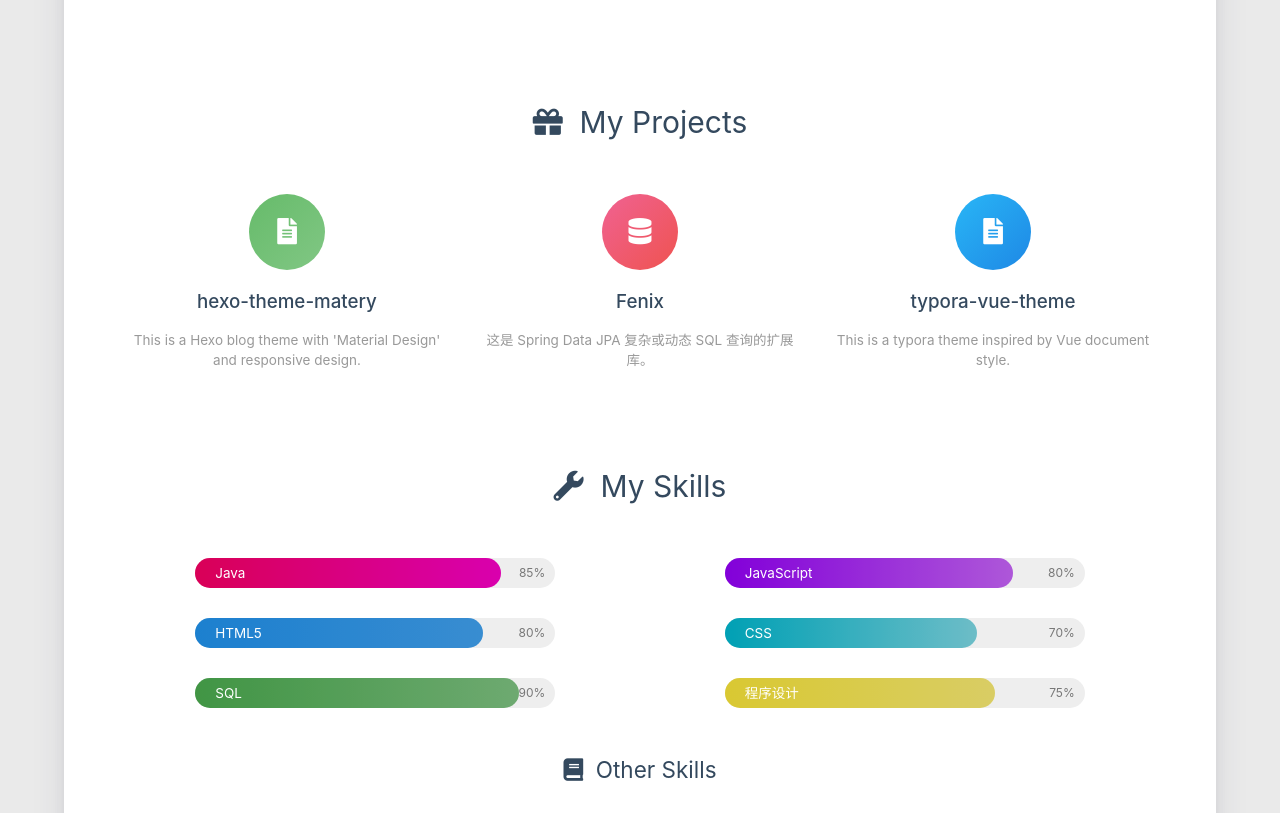
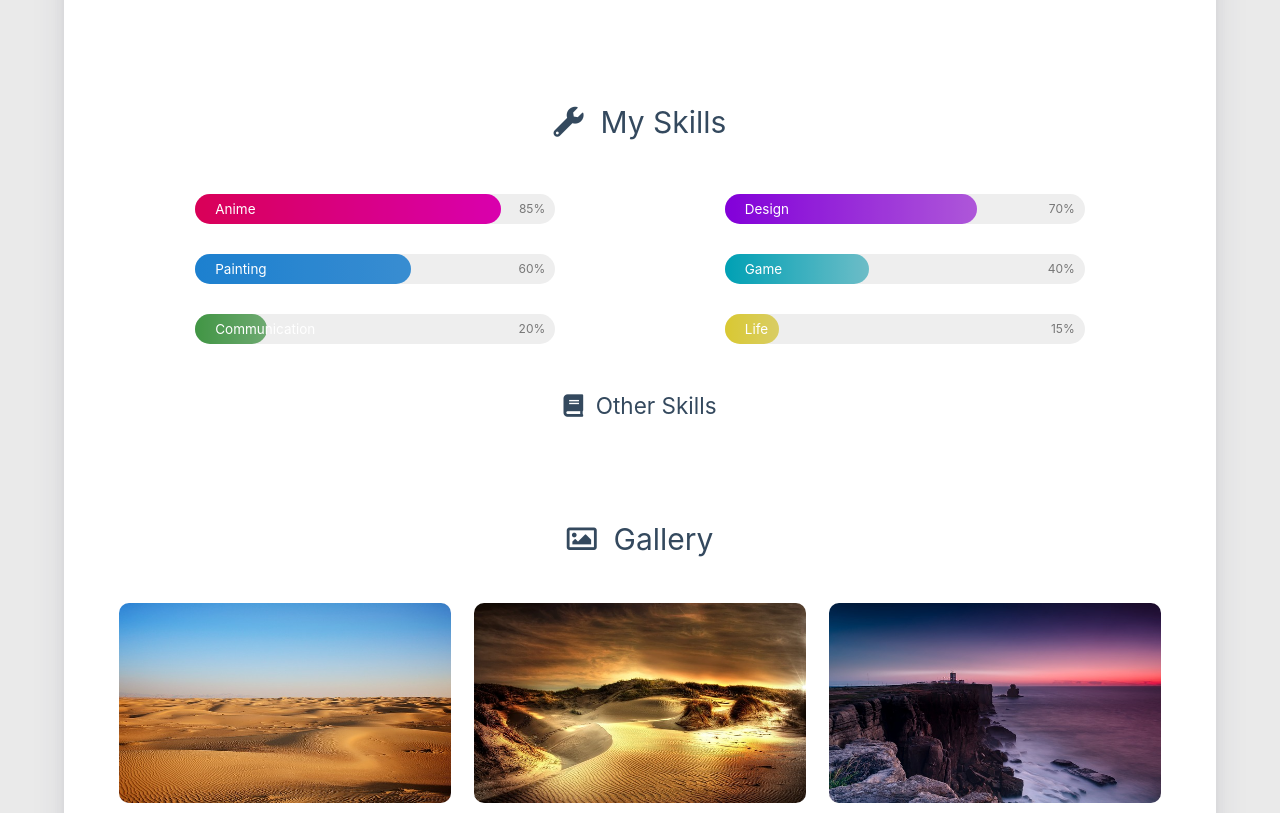
Before and after one commit to WakabaYu/WakabaYu.github.io, a plain HTML site: page about/index.html in a window 1280 px wide. Shown: the part 1301-2114 px from the top of the page. Drawn offline with nearby package versions, Linux system fonts and the light colour scheme; some packages are replaced by stand-ins of ours; no server answers; a script that the page names is missing.

Commit message:
Site updated: 2021-09-26 02:46:54

```diff
--- a/about/index.html
+++ b/about/index.html
@@ -645,58 +645,6 @@
 
 
 
-<div class="my-projects">
-    <div class="title center-align" data-aos="zoom-in-up">
-        <i class="fas fa-gift"></i>&nbsp;&nbsp;My Projects
-    </div>
-    <div class="row">
-
-
-        <div class="col s12 m6 l4" data-aos="fade-up">
-            <div class="info center-align">
-                <a href="http://github.com/blinkfox/hexo-theme-matery" class="icon"
-                   style="background: linear-gradient(to bottom right, #66BB6A 0%, #81C784 100%)" target="_blank">
-                    <i class="fas fa-file-alt"></i>
-                </a>
-                <div class="info-title">
-                    <a href="http://github.com/blinkfox/hexo-theme-matery" target="_blank">hexo-theme-matery</a>
-                </div>
-                <div class="info-desc">This is a Hexo blog theme with &#39;Material Design&#39; and responsive design.</div>
-            </div>
-        </div>
-
-        <div class="col s12 m6 l4" data-aos="fade-up">
-            <div class="info center-align">
-                <a href="https://github.com/blinkfox/fenix" class="icon"
-                   style="background: linear-gradient(to bottom right, #F06292 0%, #EF5350 100%)" target="_blank">
-                    <i class="fas fa-database"></i>
-                </a>
-                <div class="info-title">
-                    <a href="https://github.com/blinkfox/fenix" target="_blank">Fenix</a>
-                </div>
-                <div class="info-desc">这是 Spring Data JPA 复杂或动态 SQL 查询的扩展库。</div>
-            </div>
-        </div>
-
-        <div class="col s12 m6 l4" data-aos="fade-up">
-            <div class="info center-align">
-                <a href="https://github.com/blinkfox/typora-vue-theme" class="icon"
-                   style="background: linear-gradient(to bottom right, #29B6F6 0%, #1E88E5 100%)" target="_blank">
-                    <i class="fas fa-file-alt"></i>
-                </a>
-                <div class="info-title">
-                    <a href="https://github.com/blinkfox/typora-vue-theme" target="_blank">typora-vue-theme</a>
-                </div>
-                <div class="info-desc">This is a typora theme inspired by Vue document style.</div>
-            </div>
-        </div>
-
-
-    </div>
-</div>
-
-
-
 
 
 <div class="my-skills">
@@ -711,7 +659,7 @@
             <div class="skillbar">
                 <div class="skillbar-title"
                      style="background: linear-gradient(to right, #FF0066 0%, #FF00CC 100%); width: 85%">
-                    <span>Java</span>
+                    <span>Anime</span>
                 </div>
                 <div class="skill-bar-percent">85%</div>
             </div>
@@ -721,30 +669,8 @@
         <div class="col s12 m6 l6" data-aos="fade-up">
             <div class="skillbar">
                 <div class="skillbar-title"
-                     style="background: linear-gradient(to right, #9900FF 0%, #CC66FF 100%); width: 80%">
-                    <span>JavaScript</span>
-                </div>
-                <div class="skill-bar-percent">80%</div>
-            </div>
-        </div>
-
-
-        <div class="col s12 m6 l6" data-aos="fade-up">
-            <div class="skillbar">
-                <div class="skillbar-title"
-                     style="background: linear-gradient(to right, #2196F3 0%, #42A5F5 100%); width: 80%">
-                    <span>HTML5</span>
-                </div>
-                <div class="skill-bar-percent">80%</div>
-            </div>
-        </div>
-
-
-        <div class="col s12 m6 l6" data-aos="fade-up">
-            <div class="skillbar">
-                <div class="skillbar-title"
-                     style="background: linear-gradient(to right, #00BCD4 0%, #80DEEA 100%); width: 70%">
-                    <span>CSS</span>
+                     style="background: linear-gradient(to right, #9900FF 0%, #CC66FF 100%); width: 70%">
+                    <span>Design</span>
                 </div>
                 <div class="skill-bar-percent">70%</div>
             </div>
@@ -754,10 +680,10 @@
         <div class="col s12 m6 l6" data-aos="fade-up">
             <div class="skillbar">
                 <div class="skillbar-title"
-                     style="background: linear-gradient(to right, #4CAF50 0%, #81C784 100%); width: 90%">
-                    <span>SQL</span>
+                     style="background: linear-gradient(to right, #2196F3 0%, #42A5F5 100%); width: 60%">
+                    <span>Painting</span>
                 </div>
-                <div class="skill-bar-percent">90%</div>
+                <div class="skill-bar-percent">60%</div>
             </div>
         </div>
 
@@ -765,10 +691,32 @@
         <div class="col s12 m6 l6" data-aos="fade-up">
             <div class="skillbar">
                 <div class="skillbar-title"
-                     style="background: linear-gradient(to right, #FFEB3B 0%, #FFF176 100%); width: 75%">
-                    <span>程序设计</span>
+                     style="background: linear-gradient(to right, #00BCD4 0%, #80DEEA 100%); width: 40%">
+                    <span>Game</span>
                 </div>
-                <div class="skill-bar-percent">75%</div>
+                <div class="skill-bar-percent">40%</div>
+            </div>
+        </div>
+
+
+        <div class="col s12 m6 l6" data-aos="fade-up">
+            <div class="skillbar">
+                <div class="skillbar-title"
+                     style="background: linear-gradient(to right, #4CAF50 0%, #81C784 100%); width: 20%">
+                    <span>Communication</span>
+                </div>
+                <div class="skill-bar-percent">20%</div>
+            </div>
+        </div>
+
+
+        <div class="col s12 m6 l6" data-aos="fade-up">
+            <div class="skillbar">
+                <div class="skillbar-title"
+                     style="background: linear-gradient(to right, #FFEB3B 0%, #FFF176 100%); width: 15%">
+                    <span>Life</span>
+                </div>
+                <div class="skill-bar-percent">15%</div>
             </div>
         </div>
 
```
